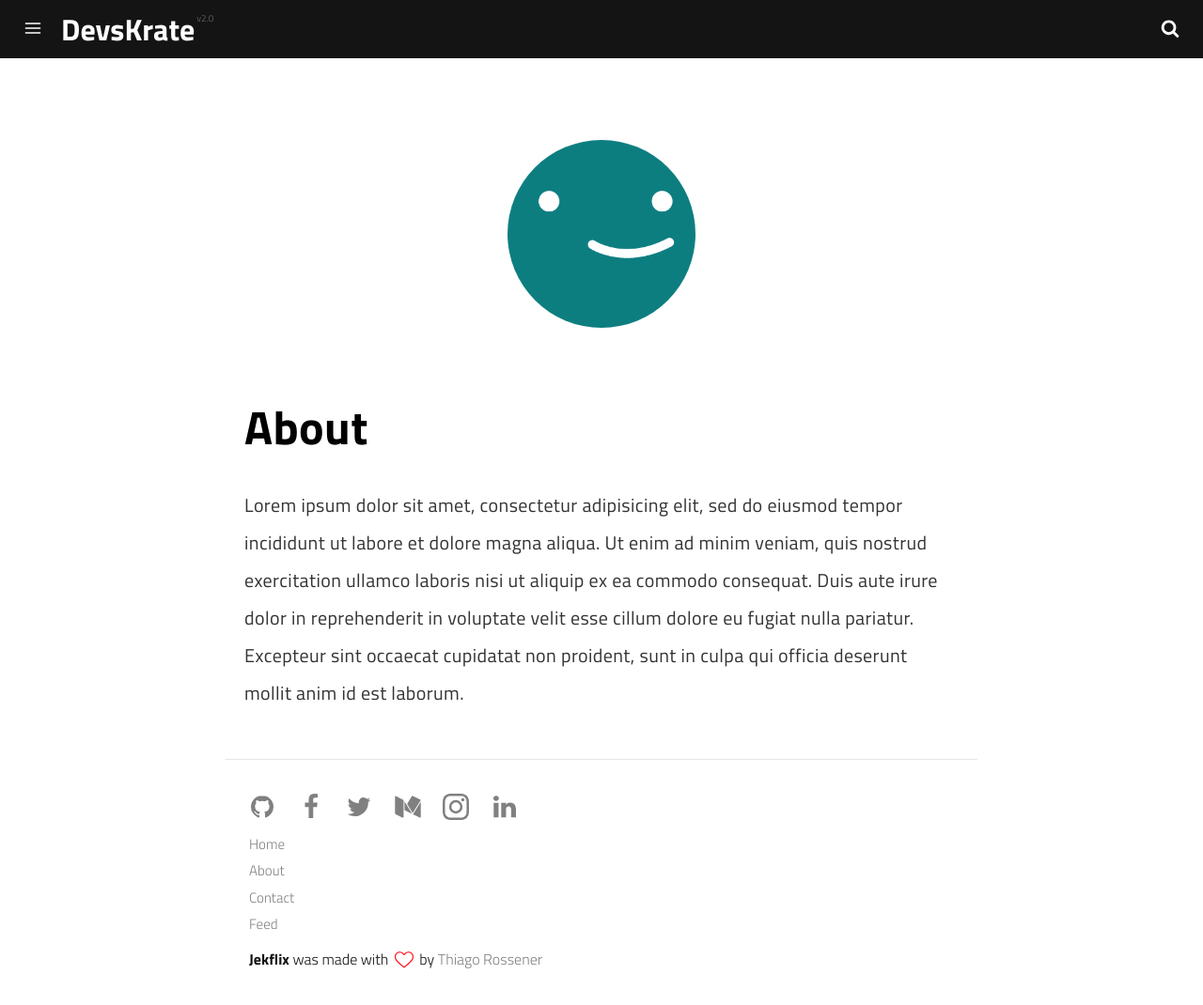
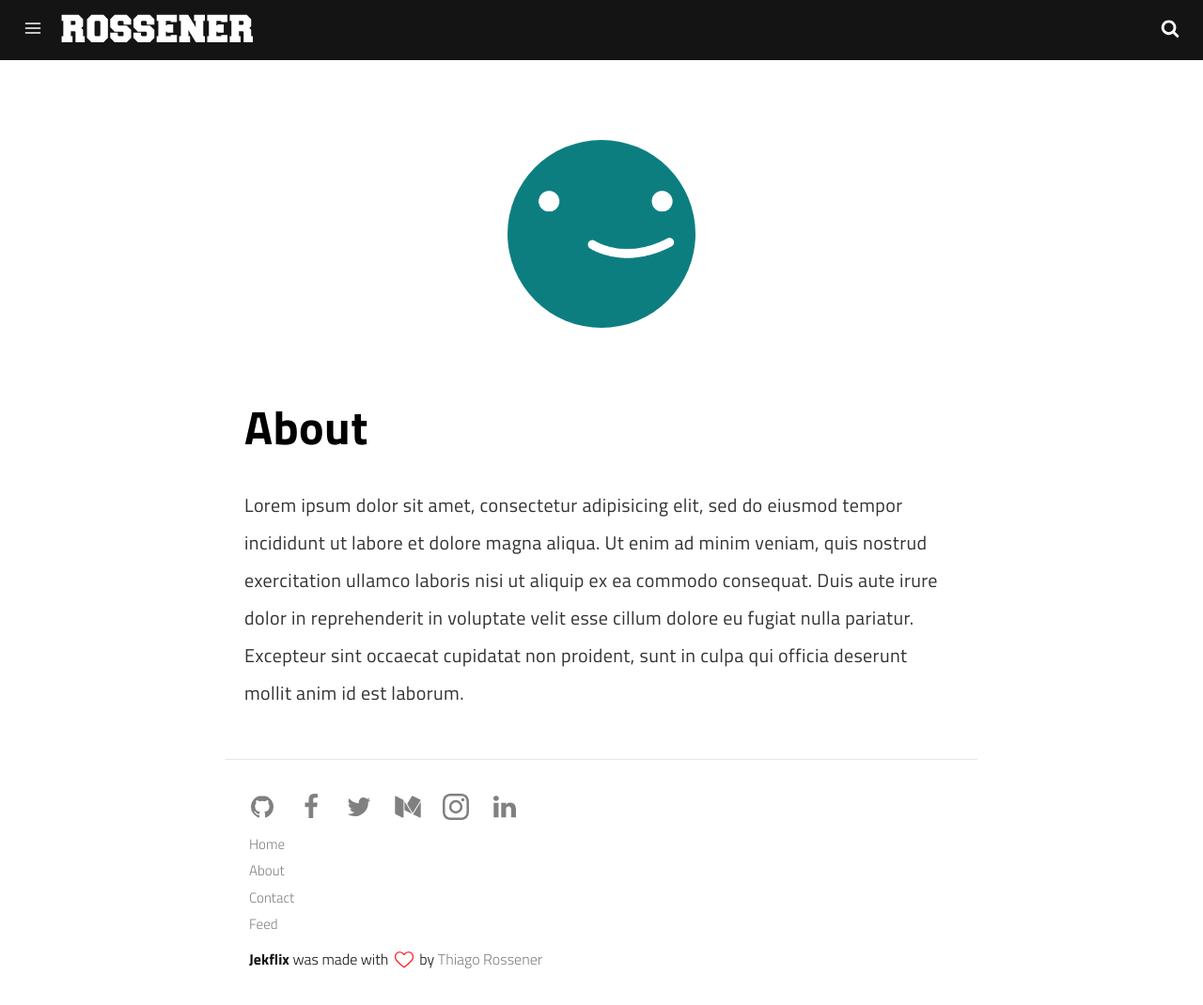
Before and after one commit to SriSatyaLokesh/devskrate, a Jekyll site: the page built from pages/about.md, in a window 1280 px wide and 1070 px high. Shown: the whole window at 94% size. Built offline with Jekyll 4.4.1, drawn with Linux system fonts in a browser that asks for light colours; a script that is not in the unit is left out.

Commit message:
Update _config.yml

```diff
--- a/_config.yml
+++ b/_config.yml
@@ -57,7 +57,7 @@ collections:
     output: true
 paginate_path: "/page/:num/"
 show_get_theme_btn: false
-use_logo: false
+use_logo: true
 paginate: 16
 # Content paginator
 paginate_content:
```
